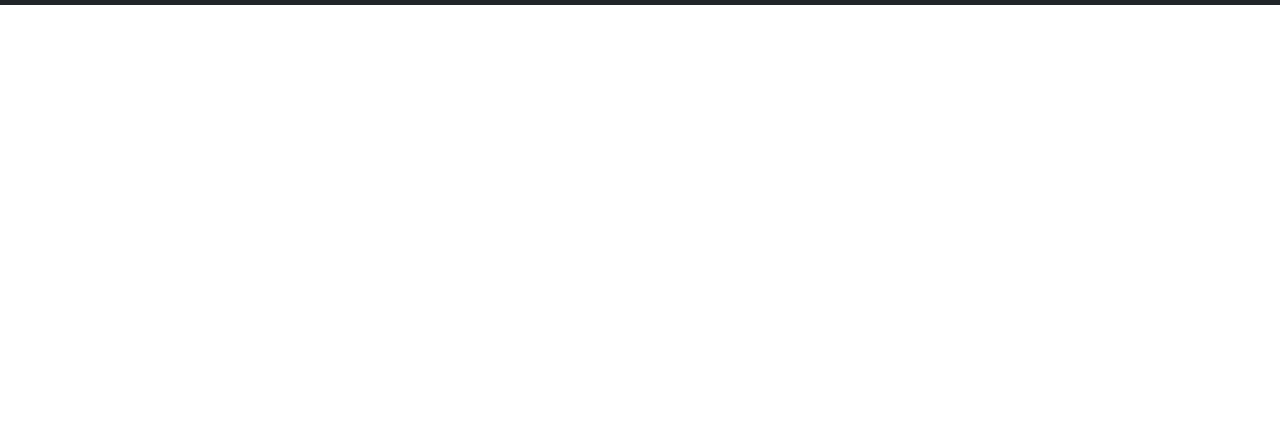
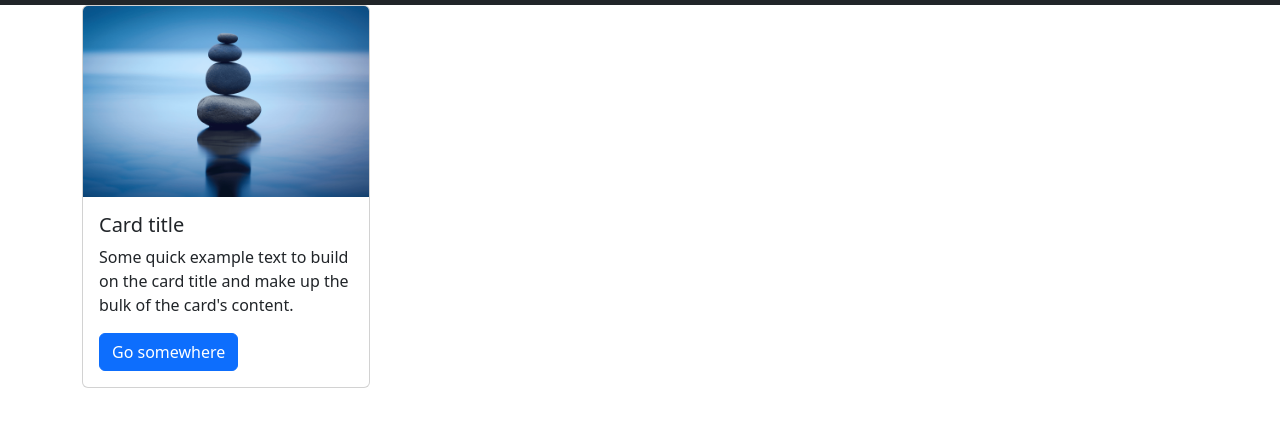
Before and after one commit to mansuroff123/grid-5, a plain HTML site: page index.html in a window 1280 px wide. Shown: the part 51-478 px from the top of the page. Drawn offline with Linux system fonts and the light colour scheme.

Commit message:
card section begin

```diff
--- a/index.html
+++ b/index.html
@@ -9,6 +9,7 @@
 </head>
 
 <body>
+  <!-- navbar start -->
   <nav class="navbar navbar-expand-lg bg-dark" data-bs-theme="dark">
     <div class="container">
       <a class="navbar-brand" href="#">Navbar</a>
@@ -45,6 +46,24 @@
       </div>
     </div>
   </nav>
+  <!-- navbar end -->
+
+  <!-- card section begin -->
+    <div class="container">
+      <div class="row">
+        <div class="col-3">
+          <div class="card" style="width: 18rem;">
+            <img src="stone.png" class="card-img-top" alt="stone">
+            <div class="card-body">
+              <h5 class="card-title">Card title</h5>
+              <p class="card-text">Some quick example text to build on the card title and make up the bulk of the card's content.</p>
+              <a href="#" class="btn btn-primary">Go somewhere</a>
+            </div>
+          </div>
+        </div>
+      </div>
+    </div>
+  <!-- card section end -->
   <script src="bootstrap.bundle.js"></script>
 </body>
 
```
Also changed, not shown: stone.png (added).
